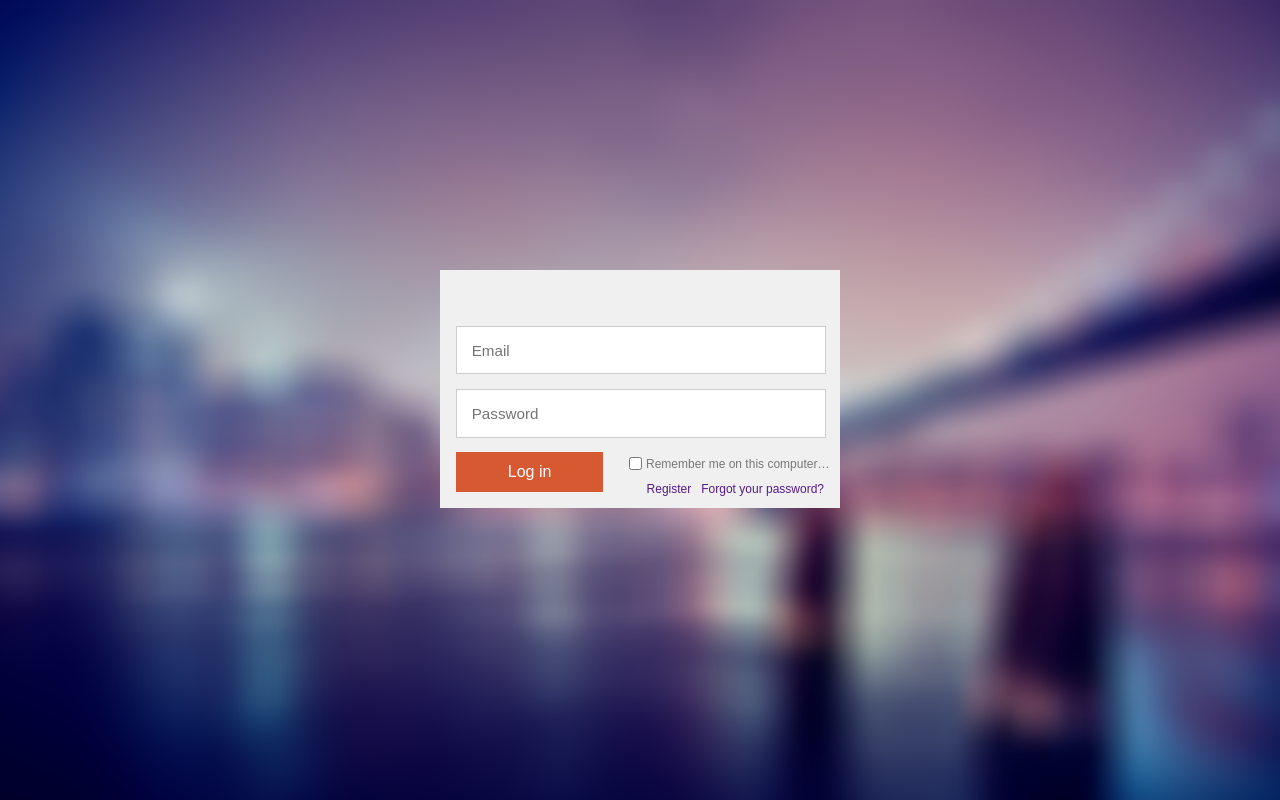
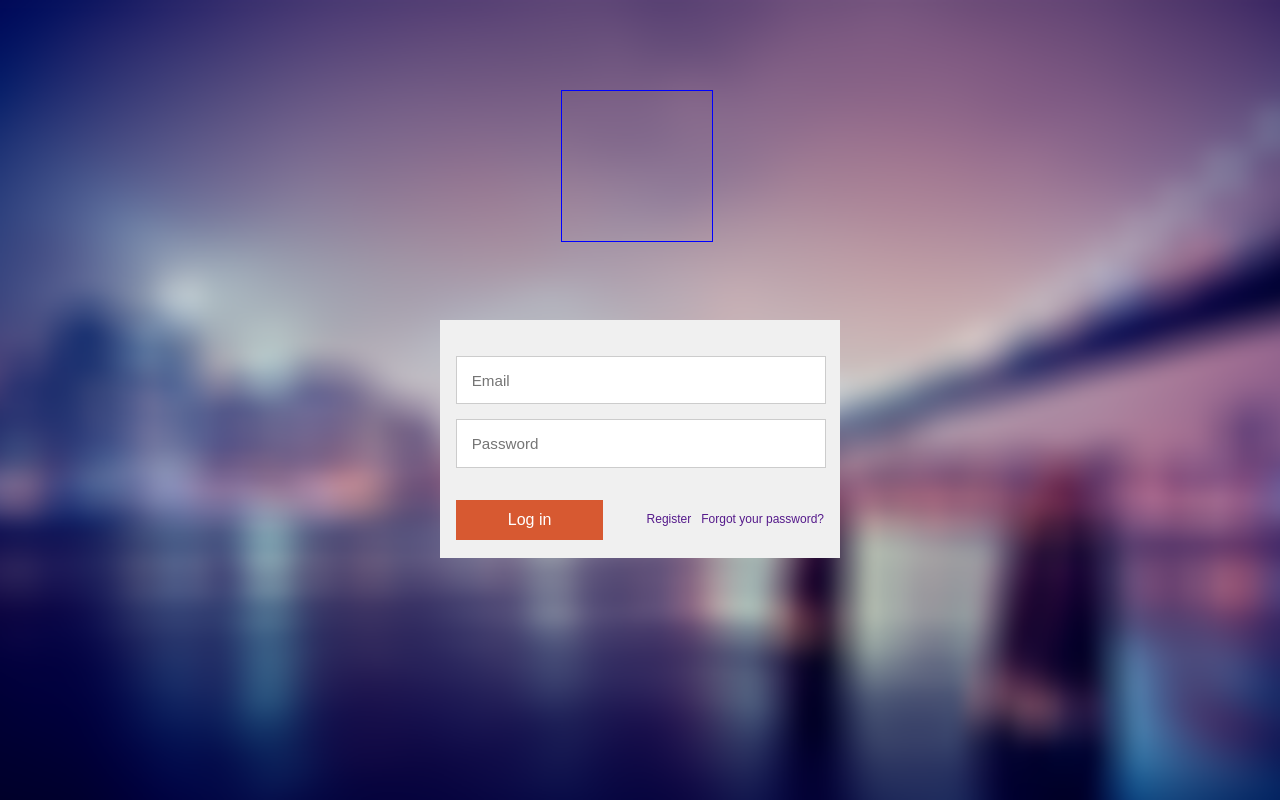
Before and after one commit to thomaszhwang/vocabulary, a PHP site: page /login.php in a window 1280 px wide. Run offline with PHP 8.4, Linux system fonts and the light colour scheme.

Commit message:
add logo

```diff
--- a/css/login.css
+++ b/css/login.css
@@ -10,21 +10,32 @@ body {
   background-size: cover;
 	font-family: "Abel",sans-serif;
 }
+#logo-image {
+  width:150px;
+  height:150px;
+  border: 1px solid blue;
+  position: fixed;
+  top: 10%;
+  left: 36%;
+  margin-top: 10px;
+  margin-left: 100px;
 
+
+}
 #login{
   width:400px;
-  height:500px;
+  height:240px;
   transition:opacity 1s;
   -webkit-transition:opacity 1s;
-  margin: -50px 0px 0px -200px;
+  margin: 0px 0px 0px -200px;
   top: 40%;
   left: 50%;
   position: absolute;
 }
 
 form{
+  padding:9% 4% 19%;
   background:#f0f0f0;
-  padding:14% 4%;
 
 }
 
@@ -59,6 +70,7 @@ input[type="submit"]:hover{
   font-size:100%;
   color:#fff;
   cursor:pointer;
+  margin-top:18px;
 }
 
 #three-things a {
@@ -68,23 +80,7 @@ input[type="submit"]:hover{
 	margin-top:20px;
 	line-height: 35px;
 	margin-left: 10px;
-}
-#remember_me {
-cursor: pointer;
-font-size: 12px;
-margin-left:26px;
-margin-top:5px;
-position:absolute;
 
-}
-
-#keep-box {
-	font-size:12px;
-	position:absolute;
-	cursor:pointer;
-	margin-left:190px;
-	margin-top:5px;
-	color:#777;
 }
 
 .style-f {
--- a/login.php
+++ b/login.php
@@ -18,6 +18,7 @@ if(isset($_POST['submitted'])) {
     <?PHP
         echo $u->err_msg;
     ?>
+    <div id="logo-image"></div>
     <div id="login">
 
     <form method="post" action="login.php">
@@ -28,8 +29,6 @@ if(isset($_POST['submitted'])) {
         <input id="submit" type="submit" value="Log in" />
 
         <label>
-         <input id="remember_me" type="checkbox" name="remember_me"></input>
-            <p id="keep-box">Remember me on this computer…<p>
             <a class="style-f" href="">Forgot your password?</a>
             <a class="style-f" href="">Register</a>
         </label>
```
